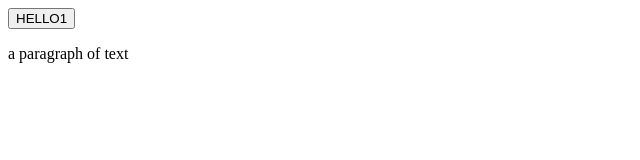
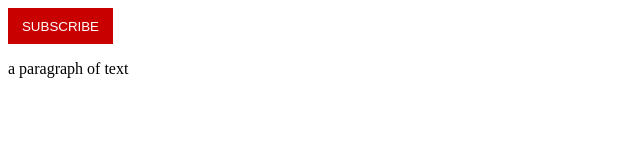
Before and after one commit to Jyotiswarup2w3e/studyfit, a plain HTML site: page index.html in a window 1280 px wide. Shown: the whole page, without its empty margins (0-640 px from the left). Drawn offline with Linux system fonts and the light colour scheme.

Commit message:
index.html

```diff
--- a/index.html
+++ b/index.html
@@ -1,2 +1,14 @@
-<button>HELLO1</button>
+<style>
+  button{
+    background-color: rgb(200,0,0);
+    color: white;
+    border: none;
+    height: 36px;
+    width: 105px;
+
+
+  }
+</style>
+
+<button>SUBSCRIBE</button>
 <p>a paragraph of text</p>
```
